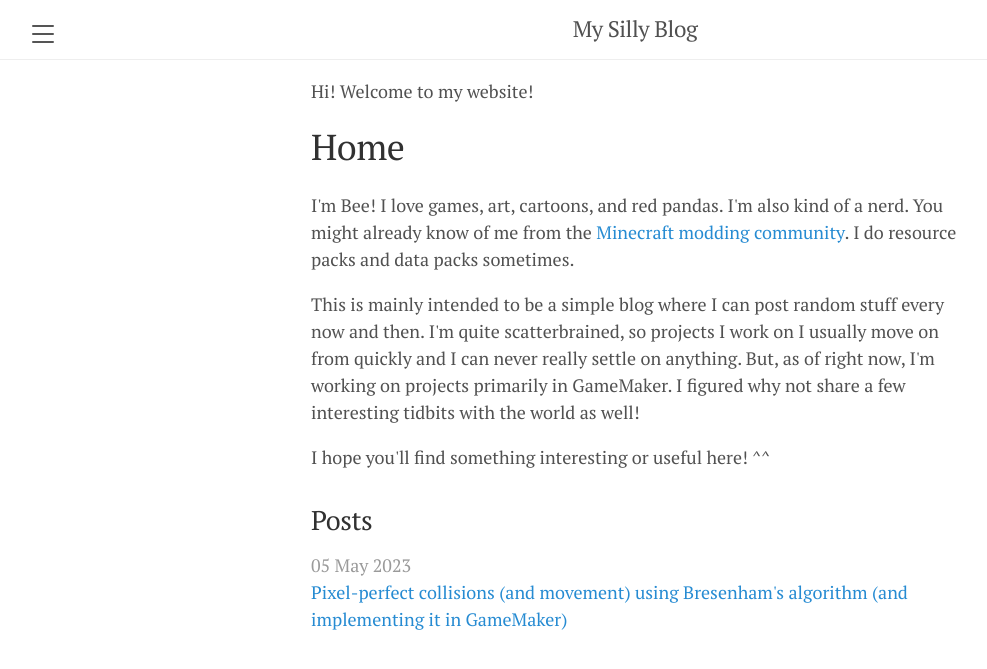
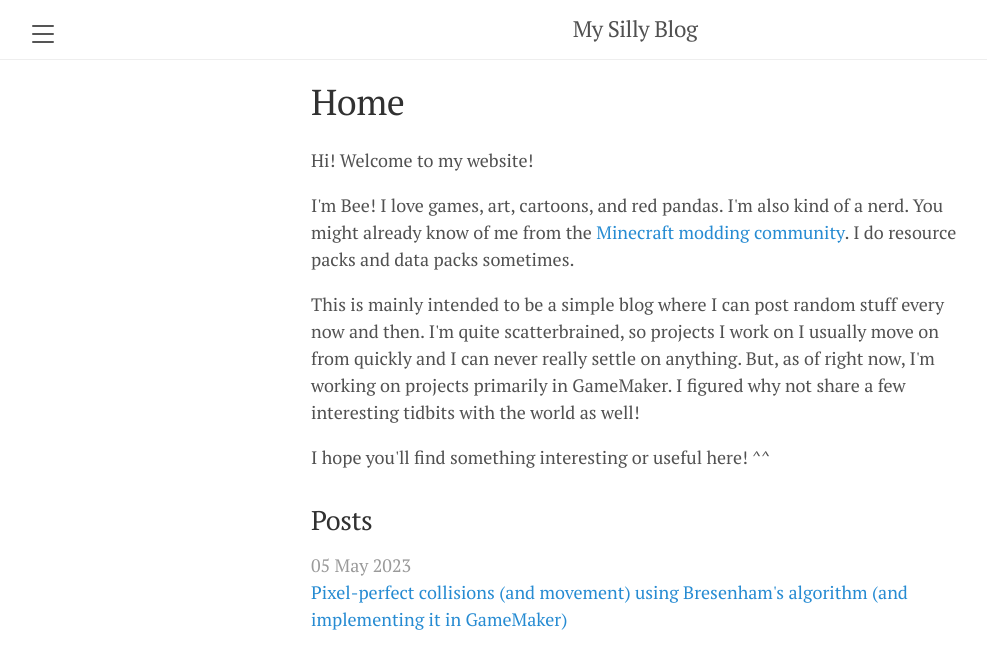
Before and after one commit to bebebea/bebebea.github.io, a Jekyll site: the page built from index.html, in a window 1280 px wide. Shown: the top 669 px of the page, without its empty margins (5-992 px from the left). Built offline with Jekyll 4.4.1, drawn with Linux system fonts in a browser that asks for light colours; the list of posts is cut into pages by our own code.

Commit message:
Update index.html

```diff
--- a/index.html
+++ b/index.html
@@ -2,11 +2,11 @@
 layout: default
 title: Home
 ---
-<p>
-  Hi! Welcome to my website!
 <h1>
   Home
 </h1>
+<p>
+  Hi! Welcome to my website!
 </p>
 <p>
   I'm Bee! I love games, art, cartoons, and red pandas.
```
